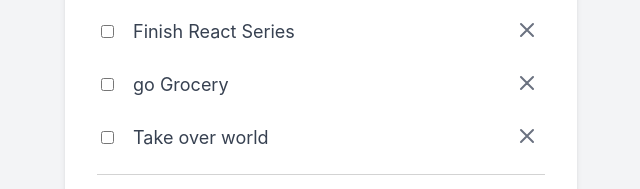
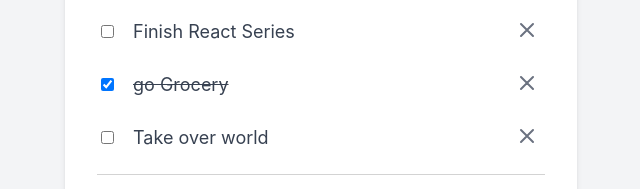
Before and after one commit to ismaildasci/lc-react, a React (Create React App) app: page / in a window 1280 px wide. Shown: the part 173-362 px from the top of the page, without its empty margins (319-959 px from the left). Built offline with nearby package versions, Linux system fonts and the light colour scheme.

Commit message:
editing-todos

```diff
--- a/src/App.css
+++ b/src/App.css
@@ -72,7 +72,7 @@
   width: 100%;
   border: none;
   box-shadow: 0 1px 3px 0 rgba(0, 0, 0, 0.1), 0 1px 2px 0 rgba(0, 0, 0, 0.06);
-  padding: 8px;
+  padding: 6px 8px;
   font-size: 18px;
 }
 
--- a/src/components/App.jsx
+++ b/src/components/App.jsx
@@ -8,16 +8,19 @@
       id: 1,
       title: 'Finish React Series',
       isComplete: false,
+      isEditing: false,
     },
     {
       id: 2,
       title: 'go Grocery',
       isComplete: true,
+      isEditing: false,
     },
     {
       id: 3,
       title: 'Take over world',
       isComplete: false,
+      isEditing: false,
     },
   ]);
 
@@ -50,6 +53,57 @@
     setTodoInput(event.target.value);
   }
 
+  function completeTodo(id) {
+    const updatedTodos = todos.map(todo => {
+      if (todo.id === id) {
+        todo.isComplete = !todo.isComplete;
+      }
+
+      return todo;
+    });
+
+    setTodos(updatedTodos);
+  }
+
+  function markAsEditing(id) {
+    const updatedTodos = todos.map(todo => {
+      if (todo.id === id) {
+        todo.isEditing = true;
+      }
+
+      return todo;
+    });
+
+    setTodos(updatedTodos);
+  }
+
+  function updateTodo(event, id) {
+    const updatedTodos = todos.map(todo => {
+      if (todo.id === id) {
+        if (event.target.value.trim().length === 0) {
+          todo.isEditing = false;
+          return todo;
+        }
+        todo.title = event.target.value;
+        todo.isEditing = false;
+      }
+      return todo;
+    });
+    setTodos(updatedTodos);
+  }
+
+  function cancelEdit(event, id) {
+    const updatedTodos = todos.map(todo => {
+      if (todo.id === id) {
+        todo.isEditing = false;
+      }
+
+      return todo;
+    });
+
+    setTodos(updatedTodos);
+  }
+
   return (
     <div className="todo-app-container">
       <div className="todo-app">
@@ -68,9 +122,35 @@
           {todos.map((todo, index) => (
             <li key={todo.id} className="todo-item-container">
               <div className="todo-item">
-                <input type="checkbox" />
-                <span className="todo-item-label">{todo.title}</span>
-                {/* <input type="text" className="todo-item-input" value="Finish React Series" /> */}
+                <input
+                  type="checkbox"
+                  onChange={() => completeTodo(todo.id)}
+                  checked={todo.isComplete ? true : false}
+                />
+                {!todo.isEditing ? (
+                  <span
+                    onDoubleClick={() => markAsEditing(todo.id)}
+                    className={`todo-item-label
+                  ${todo.isComplete ? 'line-through' : ''}`}
+                  >
+                    {todo.title}
+                  </span>
+                ) : (
+                  <input
+                    type="text"
+                    onBlur={event => updateTodo(event, todo.id)}
+                    onKeyDown={event => {
+                      if (event.key === 'Enter') {
+                        updateTodo(event, todo.id);
+                      } else if (event.key === 'Escape') {
+                        cancelEdit(event, todo.id);
+                      }
+                    }}
+                    className="todo-item-input"
+                    defaultValue={todo.title}
+                    autoFocus
+                  />
+                )}
               </div>
               <button onClick={() => deleteTodo(todo.id)} className="x-button">
                 <svg
```
